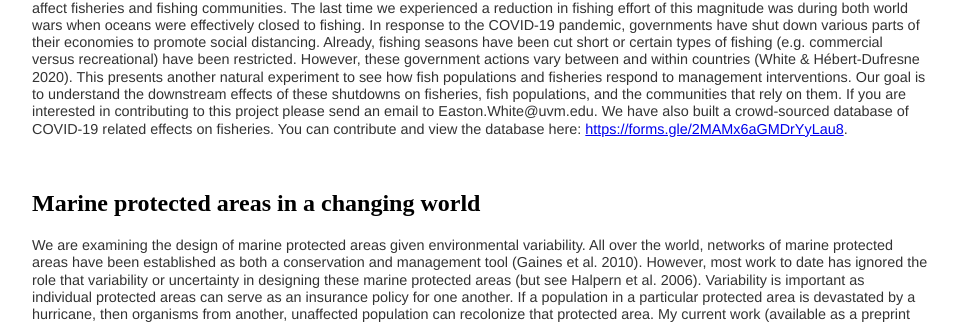
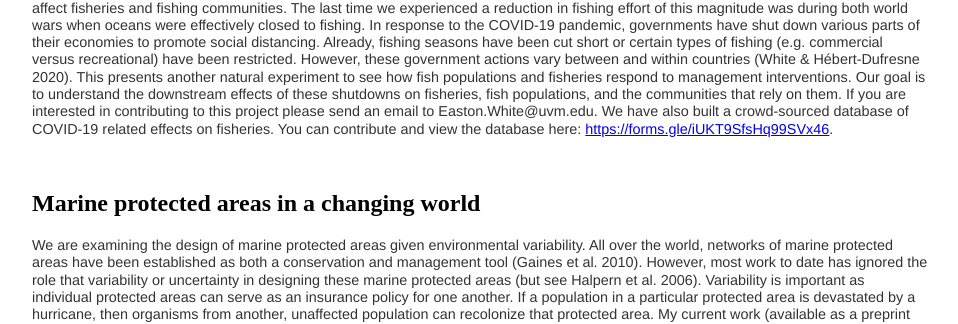
Before and after one commit to eastonwhite/eastonwhite.github.io, a Jekyll site: the page built from research/index.html, in a window 1280 px wide and 900 px high, scrolled down 798 px. Shown: the part 139-463 px from the top of the window, without its empty margins (160-1118 px from the left). Built offline with Jekyll 4.4.1, drawn with Linux system fonts in a browser that asks for light colours; some of the changed lines change nothing that is shown.

Commit message:
fixed database link

```diff
--- a/research/index.html
+++ b/research/index.html
@@ -26,7 +26,7 @@ title: Easton R. White | Research
 <h2>COVID-19 pandemic and global fisheries</h2>
 <p>Building on my work in both <a href="https://eastonwhite.github.io/covid19/">COVID-19 modeling</a> and marine fisheries, I am now collaborating with several people on how COVID-19 might affect fisheries and fishing communities. The last time we experienced a reduction in fishing effort of this magnitude was during both world wars when oceans were effectively closed to fishing. In response to the COVID-19 pandemic, governments have shut down various parts of their economies to promote social distancing. Already, fishing seasons have been cut short or certain types of fishing (e.g. commercial versus recreational) have been restricted. However, these government actions vary between and within countries (White & Hébert-Dufresne 2020). This presents another natural experiment to see how fish populations and fisheries respond to management interventions.
 
-Our goal is to understand the downstream effects of these shutdowns on fisheries, fish populations, and the communities that rely on them. If you are interested in contributing to this project please send an email to Easton.White@uvm.edu. We have also built a crowd-sourced database of COVID-19 related effects on fisheries. You can contribute and view the database here: <a href=https://forms.gle/2MAMx6aGMDrYyLau8">https://forms.gle/2MAMx6aGMDrYyLau8</a>.</p>
+Our goal is to understand the downstream effects of these shutdowns on fisheries, fish populations, and the communities that rely on them. If you are interested in contributing to this project please send an email to Easton.White@uvm.edu. We have also built a crowd-sourced database of COVID-19 related effects on fisheries. You can contribute and view the database here: <a href="https://forms.gle/iUKT9SfsHq99SVx46">https://forms.gle/iUKT9SfsHq99SVx46</a>.</p>
 
 
 
```
